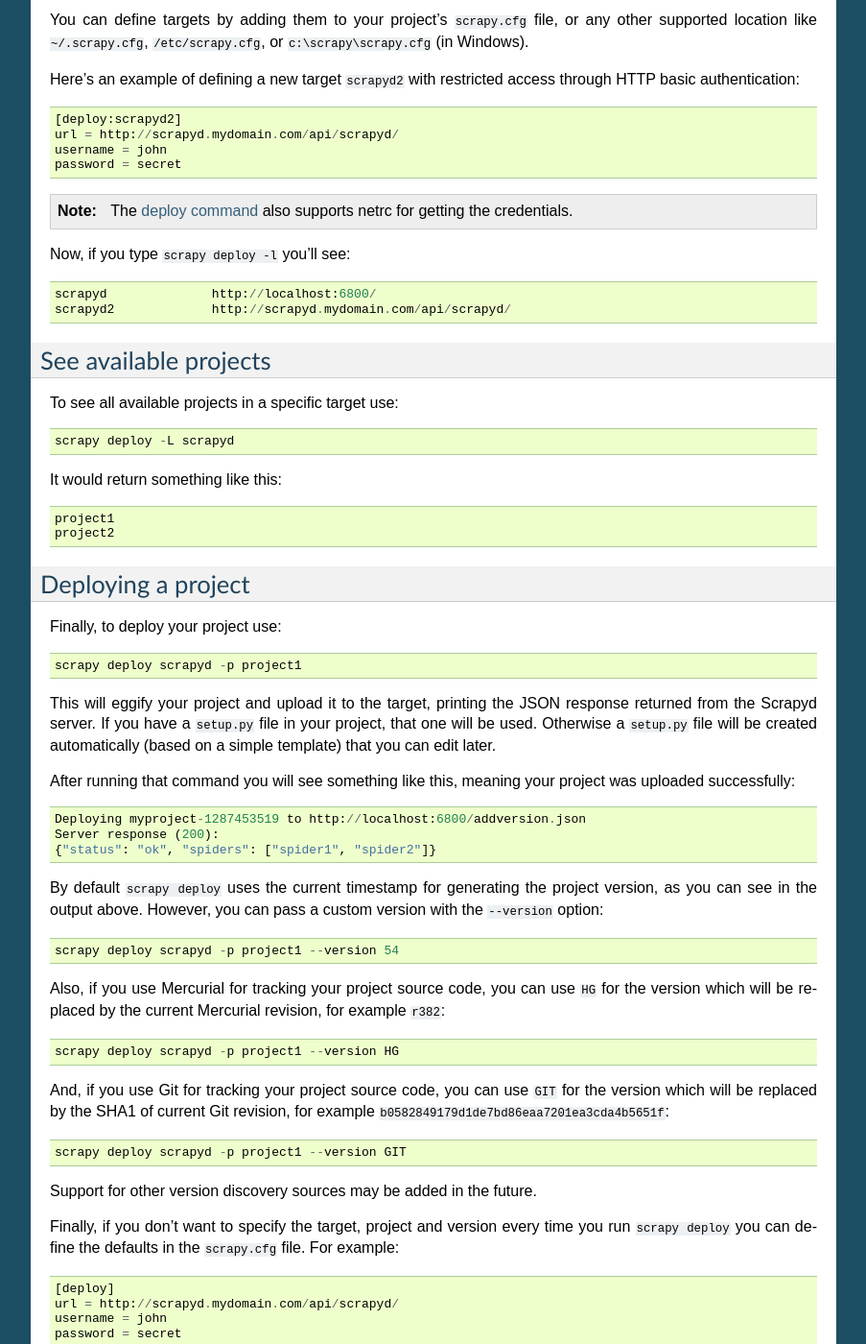
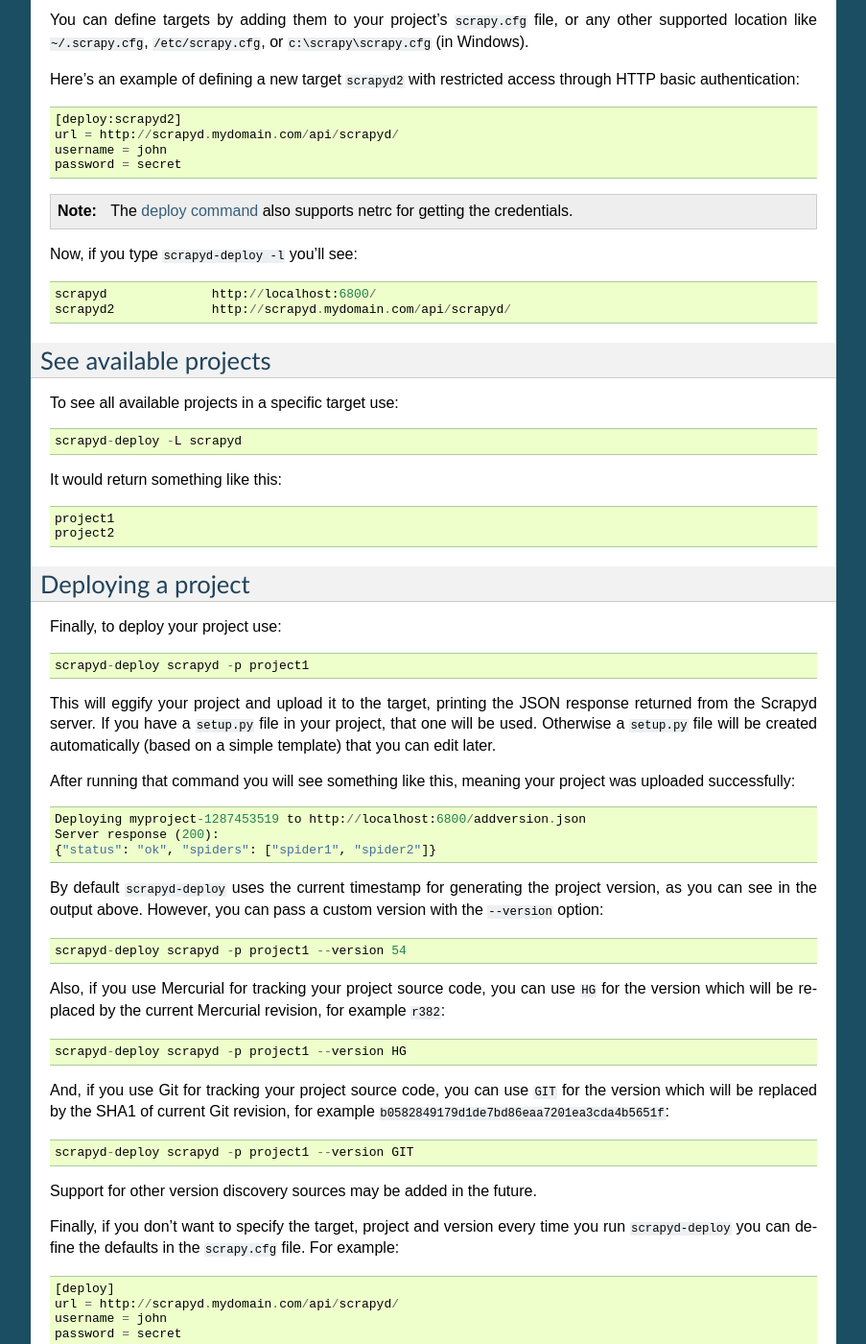
Before and after one commit to scrapy/scrapyd, a Sphinx documentation site: the page built from docs/deploy.rst, in a window 1280 px wide and 1400 px high, scrolled down 566 px. Shown: the whole window at 96% size, without its empty margins (198-1101 px from the left). Built offline with Sphinx 7.4.7, drawn with Linux system fonts in a browser that asks for light colours; some of the changed text lies outside the part shown.

Commit message:
add scrapyd-deploy command, aimed to replace 'scrapy deploy'

```diff
--- a/docs/deploy.rst
+++ b/docs/deploy.rst
@@ -26,7 +26,7 @@ Show and define targets
 
 To see all available targets type::
 
-    scrapy deploy -l
+    scrapyd-deploy -l
 
 This will return a list of available targets and their URLs. For example::
 
@@ -46,7 +46,7 @@ through HTTP basic authentication::
 
 .. note:: The `deploy command`_ also supports netrc for getting the credentials.
 
-Now, if you type ``scrapy deploy -l`` you'll see::
+Now, if you type ``scrapyd-deploy -l`` you'll see::
 
     scrapyd              http://localhost:6800/
     scrapyd2             http://scrapyd.mydomain.com/api/scrapyd/
@@ -56,7 +56,7 @@ See available projects
 
 To see all available projects in a specific target use::
 
-    scrapy deploy -L scrapyd
+    scrapyd-deploy -L scrapyd
 
 It would return something like this::
 
@@ -68,7 +68,7 @@ Deploying a project
 
 Finally, to deploy your project use::
 
-    scrapy deploy scrapyd -p project1
+    scrapyd-deploy scrapyd -p project1
 
 This will eggify your project and upload it to the target, printing the JSON
 response returned from the Scrapyd server. If you have a ``setup.py`` file in
@@ -82,28 +82,28 @@ project was uploaded successfully::
     Server response (200):
     {"status": "ok", "spiders": ["spider1", "spider2"]}
 
-By default ``scrapy deploy`` uses the current timestamp for generating the
+By default ``scrapyd-deploy`` uses the current timestamp for generating the
 project version, as you can see in the output above. However, you can pass a
 custom version with the ``--version`` option::
 
-    scrapy deploy scrapyd -p project1 --version 54
+    scrapyd-deploy scrapyd -p project1 --version 54
 
 Also, if you use Mercurial for tracking your project source code, you can use
 ``HG`` for the version which will be replaced by the current Mercurial
 revision, for example ``r382``::
 
-    scrapy deploy scrapyd -p project1 --version HG
+    scrapyd-deploy scrapyd -p project1 --version HG
 
 And, if you use Git for tracking your project source code, you can use
 ``GIT`` for the version which will be replaced by the SHA1 of current Git
 revision, for example ``b0582849179d1de7bd86eaa7201ea3cda4b5651f``::
 
-    scrapy deploy scrapyd -p project1 --version GIT
+    scrapyd-deploy scrapyd -p project1 --version GIT
 
 Support for other version discovery sources may be added in the future.
 
 Finally, if you don't want to specify the target, project and version every
-time you run ``scrapy deploy`` you can define the defaults in the
+time you run ``scrapyd-deploy`` you can define the defaults in the
 ``scrapy.cfg`` file. For example::
 
     [deploy]
@@ -115,7 +115,7 @@ time you run ``scrapy deploy`` you can define the defaults in the
 
 This way, you can deploy your project just by using::
 
-    scrapy deploy
+    scrapyd-deploy
 
 Local settings
 --------------
@@ -133,7 +133,7 @@ end of your project settings::
     except ImportError:
         pass
 
-``scrapy deploy`` won't deploy anything outside the project module so the
+``scrapyd-deploy`` won't deploy anything outside the project module so the
 ``local_settings.py`` file won't be deployed.
 
 Here's the directory structure, to illustrate::
```
Also changed, not shown: 2 other files.
